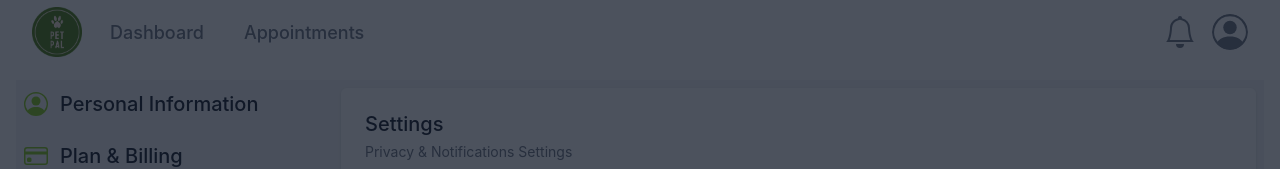
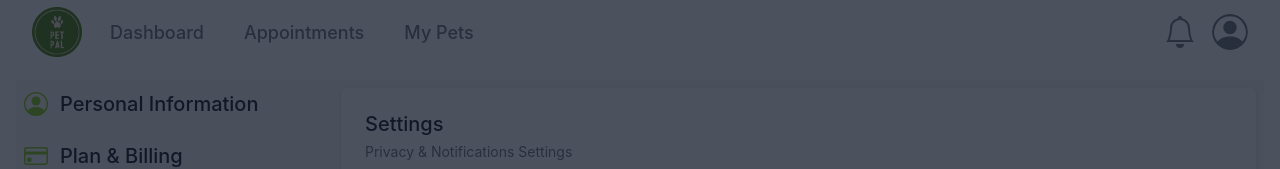
Before and after one commit to imevanc/pet-pal, a Next.js app: page /account/DOG_OWNER/editProfile in a window 1280 px wide. Shown: the top 169 px of the page. Built offline with nearby package versions, Linux system fonts and the light colour scheme; no server answers; the database is empty; sample sign-in values are in the browser's storage.

Commit message:
completed the new tab implementation

```diff
--- a/src/components/Layout/components/MobileNavBar.tsx
+++ b/src/components/Layout/components/MobileNavBar.tsx
@@ -8,6 +8,7 @@ const MobileNavBar: React.FC = () => {
   const user = useUserContext();
   const path: string = useRouter().asPath;
   const [paths, setPaths] = React.useState<PathsStateIF>({
+    myPets: "",
     dashboard: "",
     appointments: "",
   });
@@ -17,16 +18,25 @@ const MobileNavBar: React.FC = () => {
       setPaths({
         dashboard: "selected",
         appointments: "nonSelected",
+        myPets: "nonSelected",
       });
     } else if (path === "/account/appointments") {
       setPaths({
         dashboard: "nonSelected",
         appointments: "selected",
+        myPets: "nonSelected",
+      });
+    } else if (path === "/account/DOG_OWNER/myPets") {
+      setPaths({
+        dashboard: "nonSelected",
+        appointments: "nonSelected",
+        myPets: "selected",
       });
     } else {
       setPaths({
         dashboard: "nonSelected",
         appointments: "nonSelected",
+        myPets: "nonSelected",
       });
     }
   }, [path, user]);
@@ -41,7 +51,7 @@ const MobileNavBar: React.FC = () => {
       <div className="space-y-1 pt-2 pb-4">
         <Disclosure.Button
           as="a"
-          href="/account/dashboard"
+          href="/account/DOG_OWNER/dashboard"
           className={
             paths.dashboard === "selected" ? selectedClass : nonSelectedClass
           }
@@ -57,6 +67,15 @@ const MobileNavBar: React.FC = () => {
         >
           Appointments
         </Disclosure.Button>
+        <Disclosure.Button
+          as="a"
+          href="/account/DOG_OWNER/myPets"
+          className={
+            paths.myPets === "selected" ? selectedClass : nonSelectedClass
+          }
+        >
+          My Pets
+        </Disclosure.Button>
       </div>
     </Disclosure.Panel>
   );
--- a/src/components/Layout/components/NavBar.tsx
+++ b/src/components/Layout/components/NavBar.tsx
@@ -8,6 +8,7 @@ const NavBar: React.FC = () => {
   const user = useUserContext();
   const path: string = useRouter().asPath;
   const [paths, setPaths] = React.useState<PathsStateIF>({
+    myPets: "",
     dashboard: "",
     appointments: "",
   });
@@ -17,16 +18,25 @@ const NavBar: React.FC = () => {
       setPaths({
         dashboard: "selected",
         appointments: "nonSelected",
+        myPets: "nonSelected",
       });
     } else if (path === "/account/appointments") {
       setPaths({
         dashboard: "nonSelected",
         appointments: "selected",
+        myPets: "nonSelected",
+      });
+    } else if (path === "/account/DOG_OWNER/myPets") {
+      setPaths({
+        dashboard: "nonSelected",
+        appointments: "nonSelected",
+        myPets: "selected",
       });
     } else {
       setPaths({
         dashboard: "nonSelected",
         appointments: "nonSelected",
+        myPets: "nonSelected",
       });
     }
   }, [path, user]);
@@ -54,6 +64,14 @@ const NavBar: React.FC = () => {
       >
         Appointments
       </Link>
+      <Link
+        className={
+          paths.myPets === "selected" ? selectedClass : nonSelectedClass
+        }
+        href="/account/DOG_OWNER/myPets"
+      >
+        My Pets
+      </Link>
     </div>
   );
 };
--- a/src/interfaces/PathsStateIF.ts
+++ b/src/interfaces/PathsStateIF.ts
@@ -8,4 +8,5 @@ export interface PathsStateIF {
   personalInformation?: string;
   planAndBilling?: string;
   settings?: string;
+  myPets?: string;
 }
```
